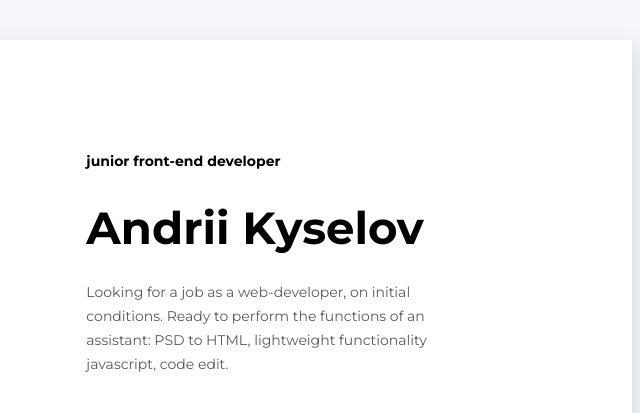
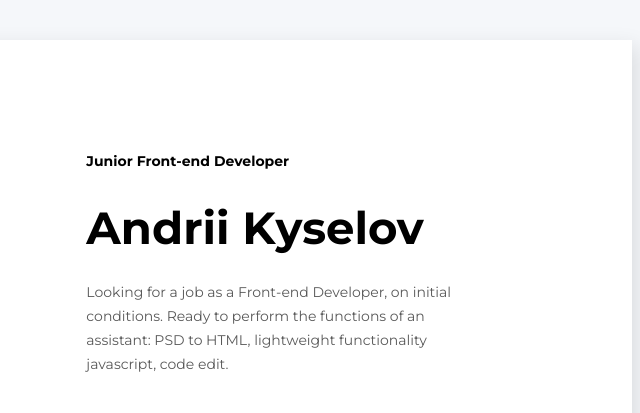
Before and after one commit to akiselyoff/resume, a plain HTML site: page index.html in a window 1280 px wide. Shown: the top 413 px of the page, 608-1248 px from the left. Drawn offline with Linux system fonts and the light colour scheme.

Commit message:
change prof position

```diff
--- a/index.html
+++ b/index.html
@@ -17,10 +17,10 @@
         <div class=main-contant-section>
             <!-- about me container -->
             <div class=about-me-section>
-                <h2 class = about-me-profession>junior front-end developer</h2>
+                <h2 class = about-me-profession>Junior Front-end Developer</h2>
                 <h1 class = my-name>Andrii Kyselov</h1>
                 <p class = about-me-description>
-                    Looking for a job as a web-developer, on initial conditions. Ready to perform the functions of an assistant: PSD to HTML, lightweight functionality javascript, code edit.
+                    Looking for a job as a Front-end Developer, on initial conditions. Ready to perform the functions of an assistant: PSD to HTML, lightweight functionality javascript, code edit.
                 </p>
 
             </div>
```
